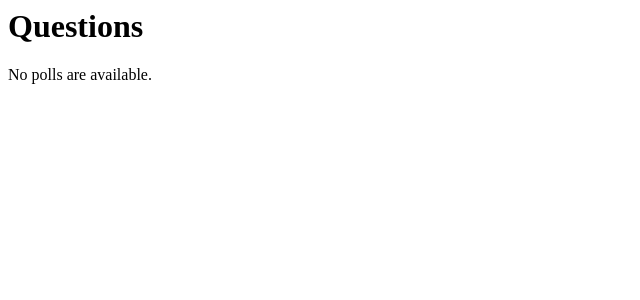
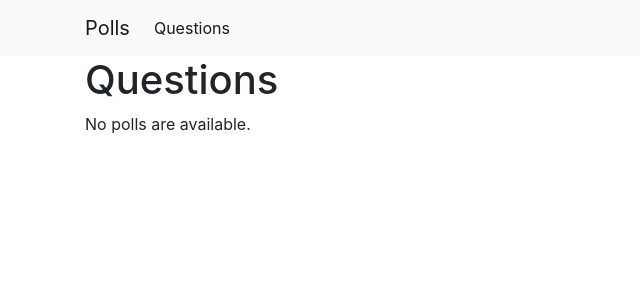
Before and after one commit to vitoralbano/django-poll, a Django app: page /polls/ in a window 1280 px wide. Shown: the top 300 px of the page, without its empty margins (0-640 px from the left). Run offline with Django 3.2, Linux system fonts and the light colour scheme; data that the repository does not hold is empty; some libraries are stand-ins or nearby versions.

Commit message:
add static files and bootstrap cdn

```diff
--- /dev/null
+++ b/basic_poll/polls/static/polls/style.css
@@ -0,0 +1,3 @@
+li a {
+    color: green;
+}
--- /dev/null
+++ b/basic_poll/polls/templates/polls/base.html
@@ -0,0 +1,42 @@
+{% load static %}
+<!DOCTYPE html>
+<html lang="en">
+<head>
+    <meta charset="UTF-8">
+    <meta name="viewport" content="width=device-width, initial-scale=1.0">
+    <meta http-equiv="X-UA-Compatible" content="ie=edge">
+    <title>Django Polls</title>
+    <link rel="stylesheet" href="https://stackpath.bootstrapcdn.com/bootstrap/4.4.1/css/bootstrap.min.css" integrity="sha384-Vkoo8x4CGsO3+Hhxv8T/Q5PaXtkKtu6ug5TOeNV6gBiFeWPGFN9MuhOf23Q9Ifjh" crossorigin="anonymous">
+    <link rel="stylesheet" href="{% static 'polls/style.css' %}">
+</head>
+<body>
+
+    <nav class="navbar navbar-expand-lg navbar-light bg-light">
+        <div class="container">
+            <a class="navbar-brand" href="#">Polls</a>
+            <button class="navbar-toggler" type="button" data-toggle="collapse" data-target="#navbarSupportedContent" aria-controls="navbarSupportedContent" aria-expanded="false" aria-label="Toggle navigation">
+              <span class="navbar-toggler-icon"></span>
+            </button>
+
+            <div class="collapse navbar-collapse" id="navbarSupportedContent">
+              <ul class="navbar-nav mr-auto">
+                <li class="nav-item active">
+                  <a class="nav-link" href="{% url 'polls:index' %}">Questions</a>
+                </li>
+              </ul>
+
+            </div>
+        </div>
+      </nav>
+
+    <div class="row">
+        <div class="container">
+            {% block content %}{% endblock %}
+        </div>
+    </div>
+
+    <script src="https://code.jquery.com/jquery-3.4.1.slim.min.js" integrity="sha384-J6qa4849blE2+poT4WnyKhv5vZF5SrPo0iEjwBvKU7imGFAV0wwj1yYfoRSJoZ+n" crossorigin="anonymous"></script>
+    <script src="https://cdn.jsdelivr.net/npm/popper.js@1.16.0/dist/umd/popper.min.js" integrity="sha384-Q6E9RHvbIyZFJoft+2mJbHaEWldlvI9IOYy5n3zV9zzTtmI3UksdQRVvoxMfooAo" crossorigin="anonymous"></script>
+    <script src="https://stackpath.bootstrapcdn.com/bootstrap/4.4.1/js/bootstrap.min.js" integrity="sha384-wfSDF2E50Y2D1uUdj0O3uMBJnjuUD4Ih7YwaYd1iqfktj0Uod8GCExl3Og8ifwB6" crossorigin="anonymous"></script>
+</body>
+</html>
--- a/basic_poll/polls/templates/polls/index.html
+++ b/basic_poll/polls/templates/polls/index.html
@@ -1,3 +1,6 @@
+{% extends "polls/base.html" %}
+
+{% block content %}
     <h1>Questions</h1>
     {% if latest_question_list %}
     <ul>
@@ -8,3 +11,5 @@
     {% else %}
         <p>No polls are available.</p>
     {% endif %}
+
+{% endblock %}
--- a/basic_poll/polls/templates/polls/result.html
+++ b/basic_poll/polls/templates/polls/result.html
@@ -1,6 +1,10 @@
+{% extends 'polls/base.html' %}
+
+{% block content %}
     <h1>{{ question.question_text }}</h1>
     <ul>
         {% for choice in question.choice_set.all %}
         <li>{{ choice.choice_text }} - {{ choice.votes }} vote{{ choice.votes|pluralize }}</li>
         {% endfor %}
     </ul>
+{% endblock content %}
```
Also changed, not shown: basic_poll/polls/templates/polls/detail.html (+9 -2 lines). Lines whose indentation alone changed are shown as unchanged.
